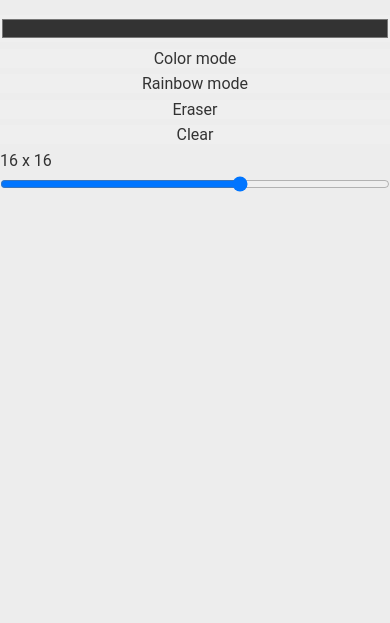
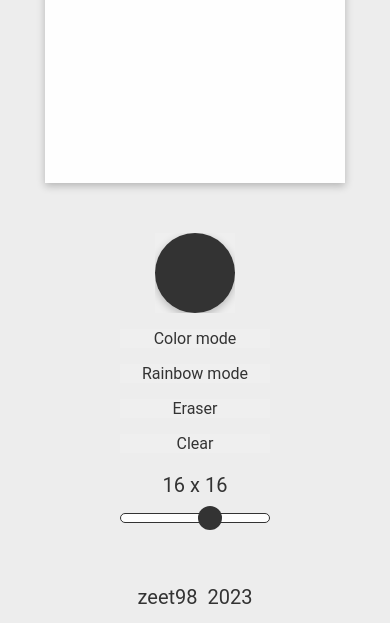
Before and after one commit to zeet98/Etch-a-Sketch, a plain HTML site: page index.html in a window 390 px wide. Shown: the part 237-860 px from the top of the page. Drawn offline with Linux system fonts and the light colour scheme.

Commit message:
Completed CSS for EaS App

```diff
--- a/index.html
+++ b/index.html
@@ -25,8 +25,11 @@
     </div>
     <div id="grid" class="grid"></div>
 
-    <footer>
-
+    <footer class="footer">
+      <p> zeet98 </p>
+      <script>
+        document.write(new Date().getFullYear());
+      </script>
     </footer>
     <script src=""></script>
   </main>
--- a/style.css
+++ b/style.css
@@ -51,3 +51,171 @@ input {
   text-align: center;
   font-size: 80px;
 }
+
+  /* MAIN */
+
+.main {
+  display: flex;
+  align-items: center;
+  justify-content: flex-start;
+  gap: 100px;
+  max-width: 1100px;
+  margin: 0 auto;
+}
+
+.settings {
+  display: flex;
+  flex-direction: column;
+  align-items: center;
+  justify-content: center;
+  gap: 30px;
+  width: 200px;
+}
+
+.button {
+  padding: 10px 20px;
+  border: 1px solid var(--primary-dark);
+  border-radius: 5px;
+}
+
+.button.active {
+  background-color: var(--primary-dark);
+  color: var(--primary-light);
+}
+
+.button,
+input[type='color'] {
+  transition: transform 0.1s ease-in-out;
+}
+
+button:hover,
+input[type='color']:hover {
+  transform: scale(1.05);
+}
+
+input[type='color']:active {
+  transition: transform 0.05s ease-in-out;
+  transform: scale(1);
+}
+
+input[type='color'] {
+  -webkit-appearance: none;
+  width: 80px;
+  height: 80px;
+  border: none;
+}
+
+input[type='color']::-webkit-color-swatch-wrapper {
+  padding: 0;
+}
+
+input[type='color']::-webkit-color-swatch {
+  border: none;
+  border-radius: 50px;
+  box-shadow: rgba(0, 0, 0, 0.24) 0px 3px 8px;
+}
+
+.size-value {
+  margin-bottom: -20px;
+  font-size: 20px;
+}
+
+input[type='range'] {
+  -webkit-appearance: none;
+  background-color: var(--primary-light);
+}
+
+input[type='range']::-webkit-slider-runnable-track {
+  height: 10px;
+  border: 1px solid var(--primary-dark);
+  border-radius: 25px;
+  background: var(--secondary-light);
+}
+
+input[type='range']::-webkit-slider-thumb {
+  -webkit-appearance: none;
+  width: 24px;
+  height: 24px;
+  border-radius: 25px;
+  margin-top: -8px;
+  background: var(--primary-dark);
+}
+
+.grid {
+  display: grid;
+  width: 500px;
+  height: 500px;
+  background-color: var(--secondary-light);
+  box-shadow: rgba(0, 0, 0, 0.24) 0px 3px 8px;
+}
+
+.grid-element {
+  user-select: none;
+}
+/* FOOTER */
+
+.footer {
+  position: absolute;
+  bottom: 0;
+  left: 0;
+  display: flex;
+  align-items: center;
+  justify-content: center;
+  gap: 10px;
+  width: 100%;
+  padding: 10px;
+  font-size: 20px;
+}
+
+.fa-github {
+  color: var(--primary-dark);
+  font-size: 24px;
+  transition: transform 0.3s ease-in-out;
+}
+
+.fa-github:hover {
+  transform: rotate(360deg) scale(1.2);
+}
+
+/* MEDIA QUERIES */
+
+@media (max-width: 1200px) {
+  .main {
+    justify-content: center;
+  }
+}
+
+@media (max-width: 850px) {
+  .main {
+    gap: 50px;
+  }
+
+.settings {
+  width: 150px;
+  gap: 16px;
+  }
+
+.size-value {
+  margin-bottom: -4px;
+  }
+
+.grid {
+  width: 400px;
+  height: 400px;
+  }
+}
+
+@media (max-width: 650px) {
+  .title {
+    font-size: 50px;
+}
+
+.main {
+  flex-direction: column-reverse;
+  }
+
+.grid {
+  width: 300px;
+  height: 300px;
+  }
+}
```
Lines whose indentation alone changed are shown as unchanged.
